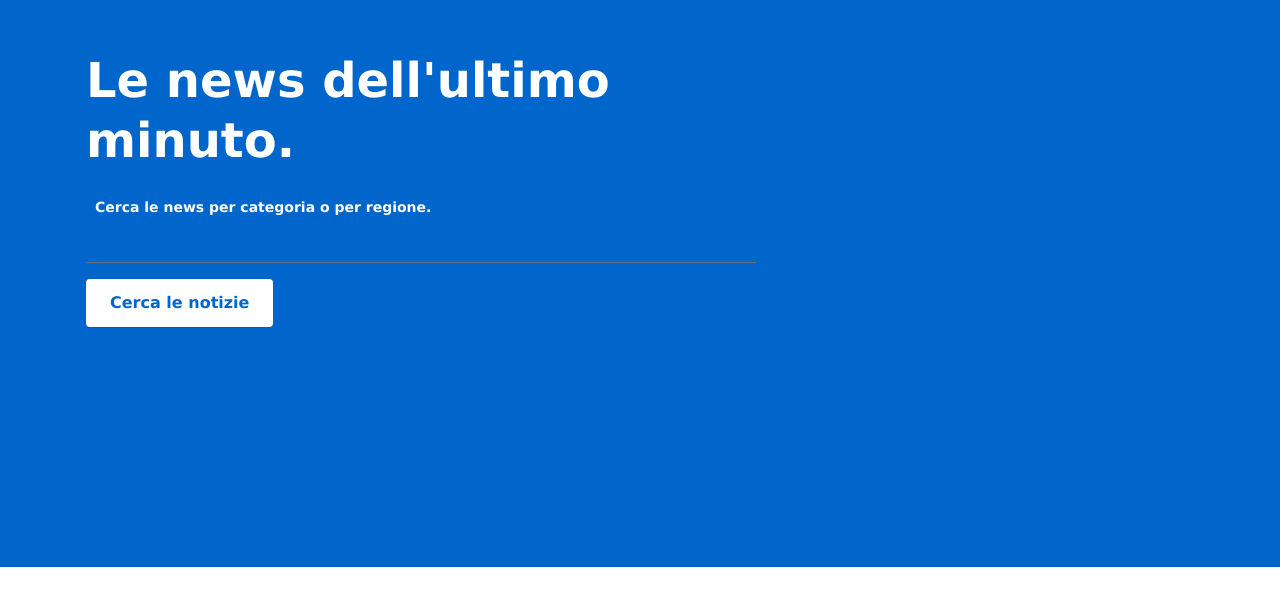
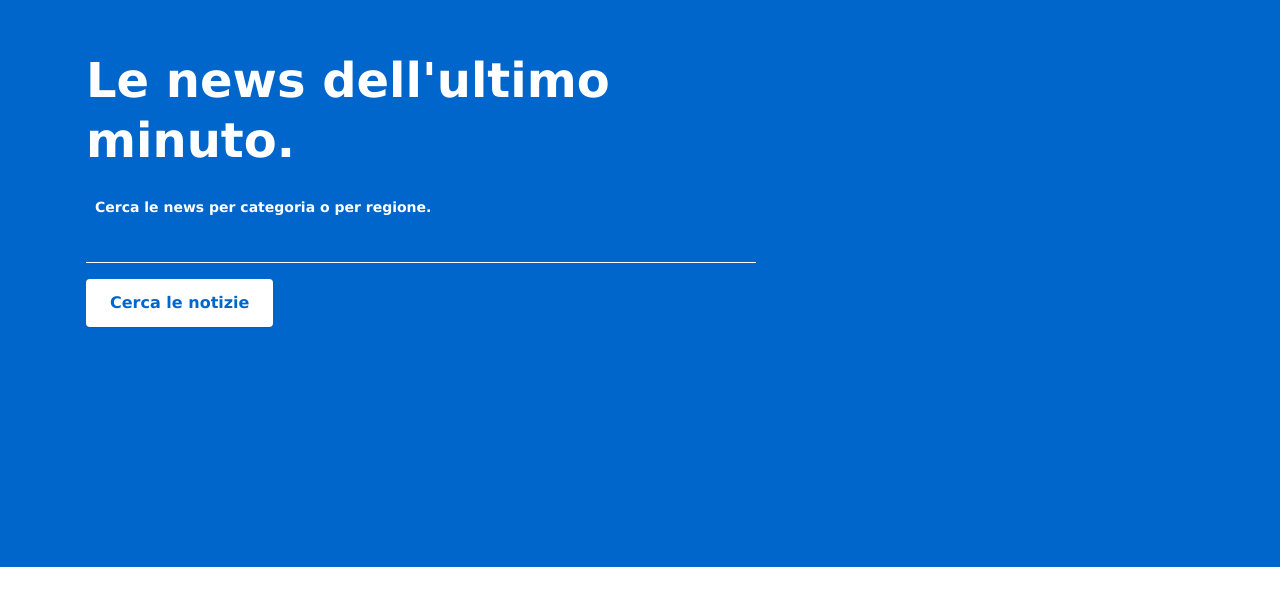
Before and after one commit to astagi/demo_a11y_days, a website: page index.html in a window 1280 px wide. Shown: the part 110-716 px from the top of the page. Drawn offline with nearby package versions, Linux system fonts and the light colour scheme.

Commit message:
fix: autocomplete border

```diff
--- a/index.html
+++ b/index.html
@@ -8,8 +8,9 @@
     <link href="./bootstrap-italia/css/bootstrap-italia.min.css" rel="stylesheet">
     <title>Notizie</title>
     <style>
-        .autocomplete__input {
+        input[type=text].autocomplete__input {
             color: white;
+            border-bottom: 1px solid white;
         }
 
         .select-wrapper label {
```
